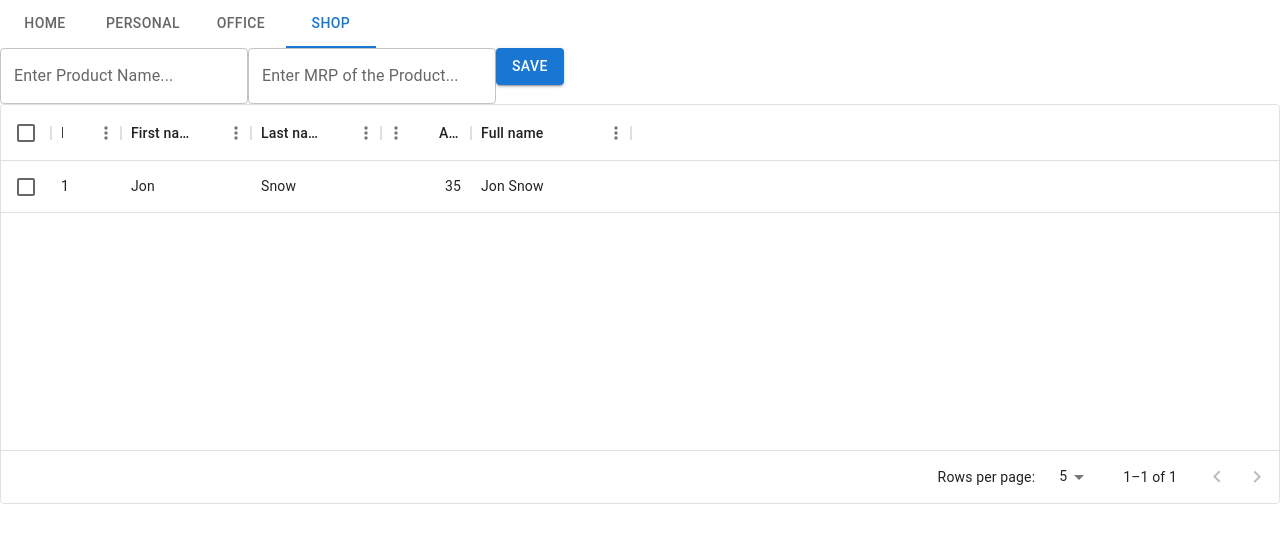
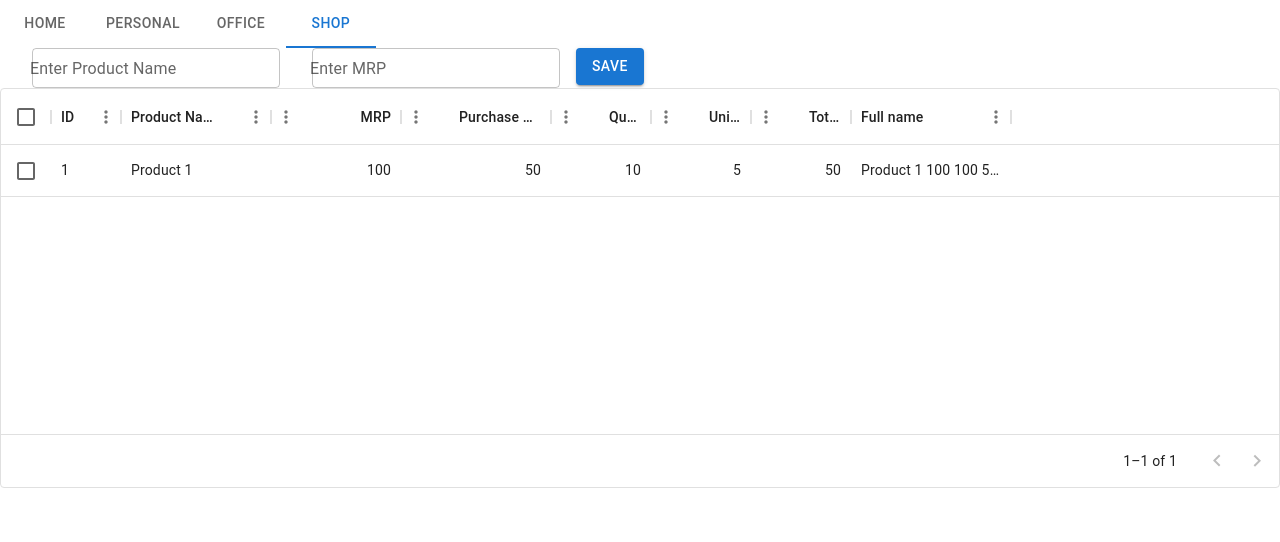
Before and after one commit to gauravgraj91/my-app, a React (Create React App) app: page / in a window 1280 px wide. Both pictures are taken after a click on the tab "SHOP". Shown: the top 542 px of the page. Built offline with nearby package versions, Linux system fonts and the light colour scheme.

Commit message:
Few changes to todo section

```diff
--- a/src/shop.js
+++ b/src/shop.js
@@ -2,18 +2,18 @@ import React from 'react';
 import Button from "@mui/material/Button";
 import TextField from "@mui/material/TextField";
 import { DataGrid } from '@mui/x-data-grid';
+import { responsiveFontSizes } from '@mui/material';
 
 const Shop = () => {
 
   const columns = [
-    { field: 'id', headerName: 'ID', width: 70 },
-    { field: 'firstName', headerName: 'First name', width: 130 },
-    { field: 'lastName', headerName: 'Last name', width: 130 },
-    {
-      field: 'age',
-      headerName: 'Age',
-      type: 'number',
-      width: 90,
+    { field: 'id', headerName: 'ID', width: 70, sortable: false },
+    { field: 'productName', headerName: 'Product Name', width: 150 },
+    { field: 'MRP', headerName: 'MRP', width: 130, type: 'number' },
+    { field: 'purchasePrice', headerName: 'Purchase Price', type: 'number', width: 150},
+    { field: 'quantity', headerName: 'Quantity', type: 'number', width: 100},
+    { field: 'perUnitPrice', headerName: 'Unit Price', type: 'number', width: 100},
+    { field: 'totalMargin', headerName: 'Total Margin', type: 'number', width: 100,
     },
     {
       field: 'fullName',
@@ -22,23 +22,27 @@ const Shop = () => {
       sortable: false,
       width: 160,
       valueGetter: (params) =>
-        `${params.row.firstName || ''} ${params.row.lastName || ''}`,
+        `${params.row.productName || ''} ${params.row.MRP || '' } ${params.row.MRP || '' } ${params.row.purchasePrice || '' } ${params.row.quantity || '' } ${params.row.perUnitPrice || '' } ${params.row.totalMargin || '' }`,
     },
   ];
 
   const rows = [
-    { id: 1, lastName: 'Snow', firstName: 'Jon', age: 35 }
+    { id: 1, productName: 'Product 1', MRP: 100, purchasePrice: 50, quantity: 10, perUnitPrice: 5, totalMargin: 50},
   ];
 
   return (
     <div>
-      <div>
+      <div style={{ padding: '0 16px'}}>
         <TextField
-          label="Enter Product Name..."
+          style={{ padding: '0 16px'}}
+          size="small"
+          label="Enter Product Name"
           variant="outlined"
         />
         <TextField
-          label="Enter MRP of the Product..."
+          style={{ padding: '0 16px'}}
+          size="small"
+          label="Enter MRP"
           variant="outlined"
         />
         <Button variant="contained">Save</Button>
@@ -49,10 +53,10 @@ const Shop = () => {
         columns={columns}
         initialState={{
           pagination: {
-            paginationModel: { page: 0, pageSize: 5 },
+            paginationModel: { page: 10, pageSize: 5 },
           },
         }}
-        pageSizeOptions={[5, 10]}
+        pageSizeOptions={[10, 50]}
         checkboxSelection
       />
         </div>
```
